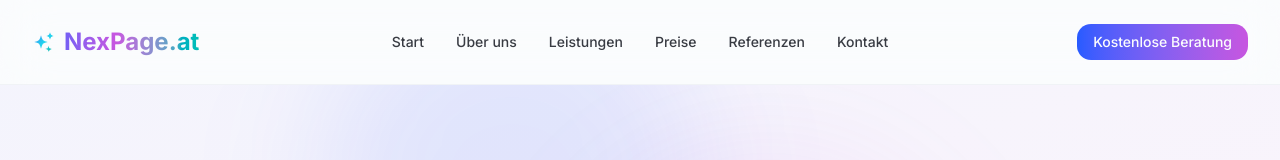
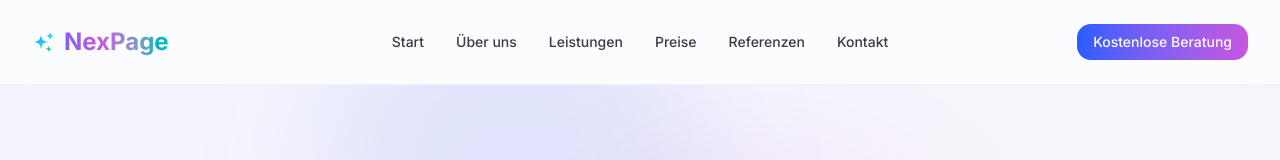
Before and after one commit to KsaweryZajac/nexpage, a Next.js app: page /preise in a window 1280 px wide. Shown: the top 160 px of the page. Built offline with nearby package versions, Linux system fonts and the light colour scheme.

Commit message:
Update Name2

```diff
--- a/components/header.tsx
+++ b/components/header.tsx
@@ -41,7 +41,7 @@ export function Header() {
                   d="M9.813 15.904 9 18.75l-.813-2.846a4.5 4.5 0 0 0-3.09-3.09L2.25 12l2.846-.813a4.5 4.5 0 0 0 3.09-3.09L9 5.25l.813 2.846a4.5 4.5 0 0 0 3.09 3.09L15.75 12l-2.846.813a4.5 4.5 0 0 0-3.09 3.09ZM18.259 8.715 18 9.75l-.259-1.035a3.375 3.375 0 0 0-2.455-2.456L14.25 6l1.036-.259a3.375 3.375 0 0 0 2.455-2.456L18 2.25l.259 1.035a3.375 3.375 0 0 0 2.456 2.456L21.75 6l-1.035.259a3.375 3.375 0 0 0-2.456 2.456ZM16.894 20.567 16.5 22l-.394-1.433a2.25 2.25 0 0 0-1.423-1.423L13.25 19l1.433-.394a2.25 2.25 0 0 0 1.423-1.423L16.5 15.75l.394 1.433a2.25 2.25 0 0 0 1.423 1.423L19.75 19l-1.035.394a2.25 2.25 0 0 0-1.423 1.423Z"
                 />
               </svg>
-              NexPage.at
+              NexPage
             </span>
           </Link>
         </div>
```
